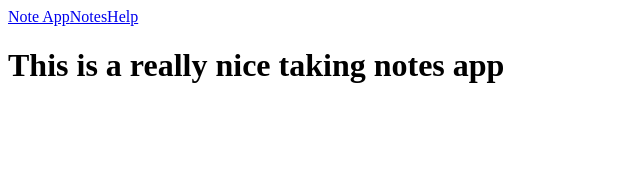
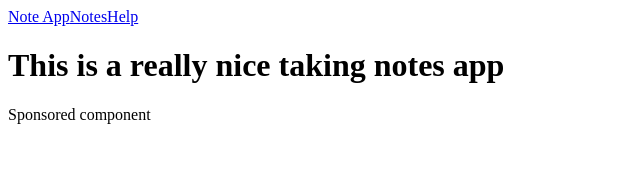
Before and after one commit to mikemtzp/nextjs-warmup, a Next.js app: page / in a window 1280 px wide. Shown: the top 196 px of the page, without its empty margins (0-640 px from the left). Built offline with nearby package versions, Linux system fonts and the light colour scheme; what @theme-ui/presets, theme-ui would draw is missing.

Commit message:
Add SSR example to work with components

```diff
--- /dev/null
+++ b/src/components/SponsoredAdd.jsx
@@ -0,0 +1,38 @@
+import React from 'react';
+
+/*
+Sometimes you just need to skip prendering for
+some component on the server because:
+
+*it depends on the DOM API (document, window, etc)
+*it depends on client-side data
+*something else
+
+For this we use dynamic imports that,
+when used with components, will opt out of SSR
+
+If we uncoment the next line Next.js will throw an
+error related to the undefinition of 'document' */
+
+// console.log(document.body)
+const SponsoredAdd = () => <div>Sponsored component</div>;
+
+export default SponsoredAdd;
+
+/*
+Next.js looks at the data fetching in your page components
+to determine how and when to prerender your page.
+Here are the different modes:
+
+*Static Generation Pages built at build time into HTML. CDN cacheable.
+*Server-side Rendering Pages built at run time into HTML. Cached after the initial hit.
+*Client-side Rendering Single-page app
+
+By default, all pages are prerendered, even if they don't export
+a data fetching method. You choose the prerendering method
+(static or SSR) by what data function you export in your page component.
+
+For client-side rendering, fetch your data inside your components.
+You can mix and match these rendering modes to have a
+genuinely hybrid app
+*/
--- a/src/pages/index.jsx
+++ b/src/pages/index.jsx
@@ -1,12 +1,27 @@
 /** @jsxRuntime classic */
 /** @jsx jsx */
 import { jsx } from 'theme-ui';
+import dynamic from 'next/dynamic';
+// With this import we'll get an error because 'document' doesn't exist on the server side
+// import SponsoredAdd from '../components/SponsoredAdd'
+
+/* With dynamic import the component won't be visible in the source code
+because it wasn't rendered on the server by using the { ssr: false },
+it's injected in execution time.
+This is ideal while working with third party libraries that use browser specific stuff */
+const SponsoredAdd = dynamic(
+  () => import('../components/SponsoredAdd'),
+  { ssr: false }
+)
 
 const Page = ({content}) => (
   <div sx={{ height: `calc(100vh - 60px)`}}>
     <div sx={{variant: 'containers.page', display: 'flex', alignItems: 'center', height: '100%'}}>
       <h1 sx={{fontSize: 8, my: 0}}>{content.title}</h1>
     </div>
+    {/* <h1>This will be prerendered</h1> */}
+    {/* this won't because of dynamic import*/}
+    <SponsoredAdd />
   </div>
 )
 
```
